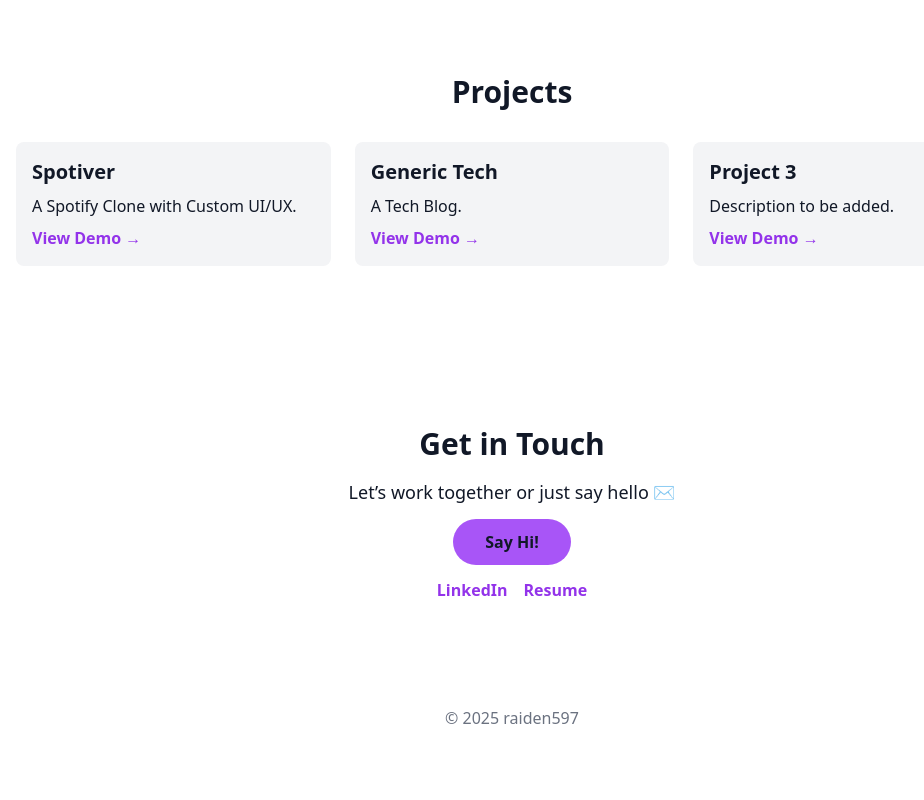
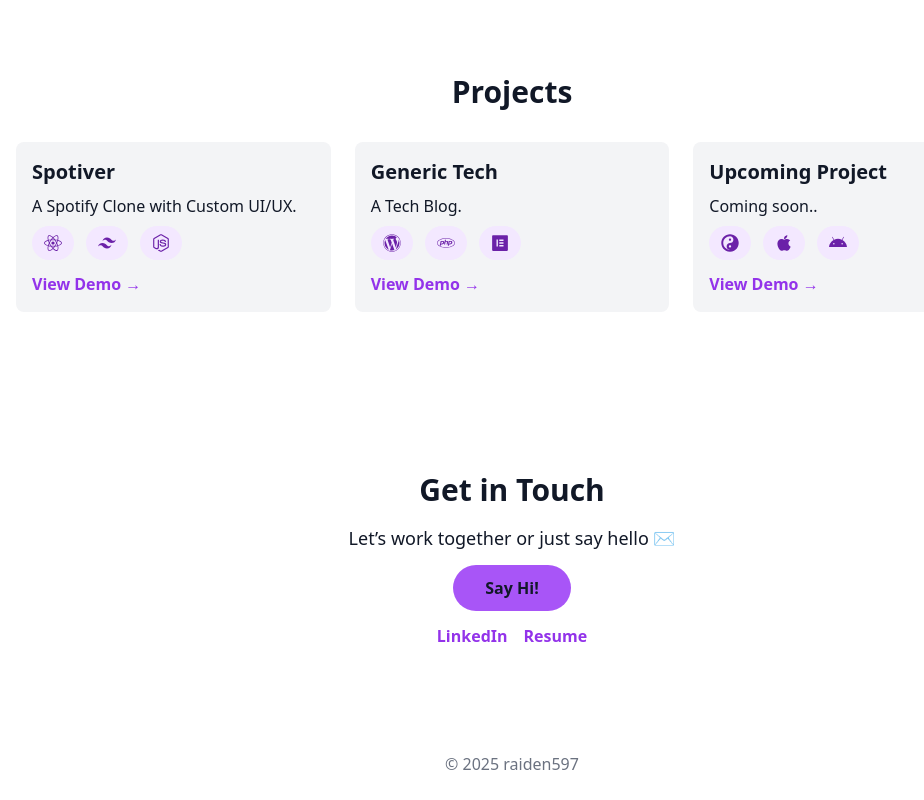
Before and after one commit to raiden597/my-portfolio, a React (Create React App) app: page / in a window 1280 px wide. Shown: the part 914-1714 px from the top of the page, without its empty margins (128-1052 px from the left). Before the commit the page ends 1668 px from the top, so only its background shows below. Built offline with nearby package versions, Linux system fonts and the light colour scheme.

Commit message:
react-icons

```diff
--- a/src/App.js
+++ b/src/App.js
@@ -1,6 +1,8 @@
 import React, { useState, useEffect } from 'react';
 import { motion } from 'framer-motion';
-import { FaSun, FaMoon, FaArrowUp } from 'react-icons/fa';
+import { FaSun, FaMoon, FaArrowUp, FaPhp, FaElementor, FaYinYang, FaApple, FaAndroid } from 'react-icons/fa';
+import { FaReact, FaNodeJs, FaWordpress } from 'react-icons/fa';
+import { SiTailwindcss } from 'react-icons/si';
 
 function App() {
   const [isDarkMode, setIsDarkMode] = useState(() => {
@@ -127,16 +129,31 @@ function App() {
             title="Spotiver"
             description="A Spotify Clone with Custom UI/UX."
             link="https://spotiver.netlify.app/"
+            techStack={[
+            {  icon: FaReact },
+            {  icon: SiTailwindcss },
+            {  icon: FaNodeJs }
+                       ]}
           />
           <ProjectCard
             title="Generic Tech"
             description="A Tech Blog."
             link="https://sran590813479.wordpress.com/"
+            techStack={[
+            { icon: FaWordpress },
+            { icon: FaPhp },
+            { icon: FaElementor }
+                       ]}
           />
           <ProjectCard
-            title="Project 3"
-            description="Description to be added."
+            title="Upcoming Project"
+            description="Coming soon.."
             link="https://www.ign.com"
+            techStack={[
+            { icon: FaYinYang },
+            { icon: FaApple },
+            { icon: FaAndroid }
+                       ]}
           />
         </div>
       </motion.section>
@@ -182,11 +199,20 @@ function App() {
   );
 }
 
-function ProjectCard({ title, description, link }) {
+function ProjectCard({ title, description, link, techStack = [] }) {
   return (
     <div className="bg-gray-100 dark:bg-gray-800 p-4 rounded-lg hover:scale-105 transform transition">
       <h3 className="text-xl font-semibold mb-2">{title}</h3>
       <p className="mb-2 font-medium">{description}</p>
+
+      <div className="flex flex-wrap gap-3 mb-3">
+        {techStack.map(({ icon: Icon }, index) => (
+          <div key={index} className="flex items-center gap-1 bg-purple-100 text-purple-800 px-3 py-2 rounded-full">
+            <Icon className="text-lg" />
+          </div>
+        ))}
+      </div>
+
       <a
         href={link}
         className="text-purple-600 dark:text-purple-400 font-semibold"
@@ -199,4 +225,6 @@ function ProjectCard({ title, description, link }) {
   );
 }
 
+
+
 export default App;
```
